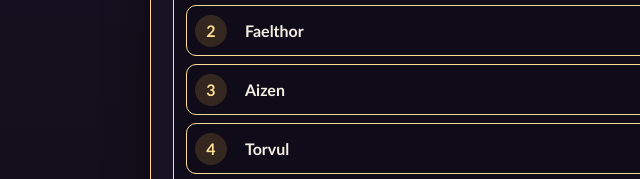
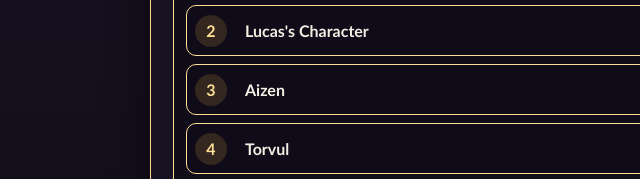
Before and after one commit to TheMiiSquadron/Dungeons-and-Dragons, a website: page dnd/DndActionLog.html in a window 1280 px wide. Shown: the part 450-629 px from the top of the page, 0-640 px from the left. Drawn offline with Linux system fonts and the light colour scheme.

Commit message:
Update default action log turn order

```diff
--- a/dnd/DndActionLog.html
+++ b/dnd/DndActionLog.html
@@ -336,7 +336,7 @@ const THEME_STORAGE_KEY = "dnd_toolbox_theme_v1";
 const ACTION_LOG_STORAGE_KEY = "dnd_action_log_entries_v1";
 const TURN_ORDER_STORAGE_KEY = "dnd_action_log_turn_order_v1";
 const ACTIVE_TURN_STORAGE_KEY = "dnd_action_log_active_turn_v1";
-const DEFAULT_TURN_ORDER = ["Azrael", "Faelthor", "Aizen", "Torvul", "Kevin"];
+const DEFAULT_TURN_ORDER = ["Azrael", "Lucas's Character", "Aizen", "Torvul", "Kevin"];
 const themeFields = {
     themeBg1: "--bg-1",
     themeBg2: "--bg-2",
```
